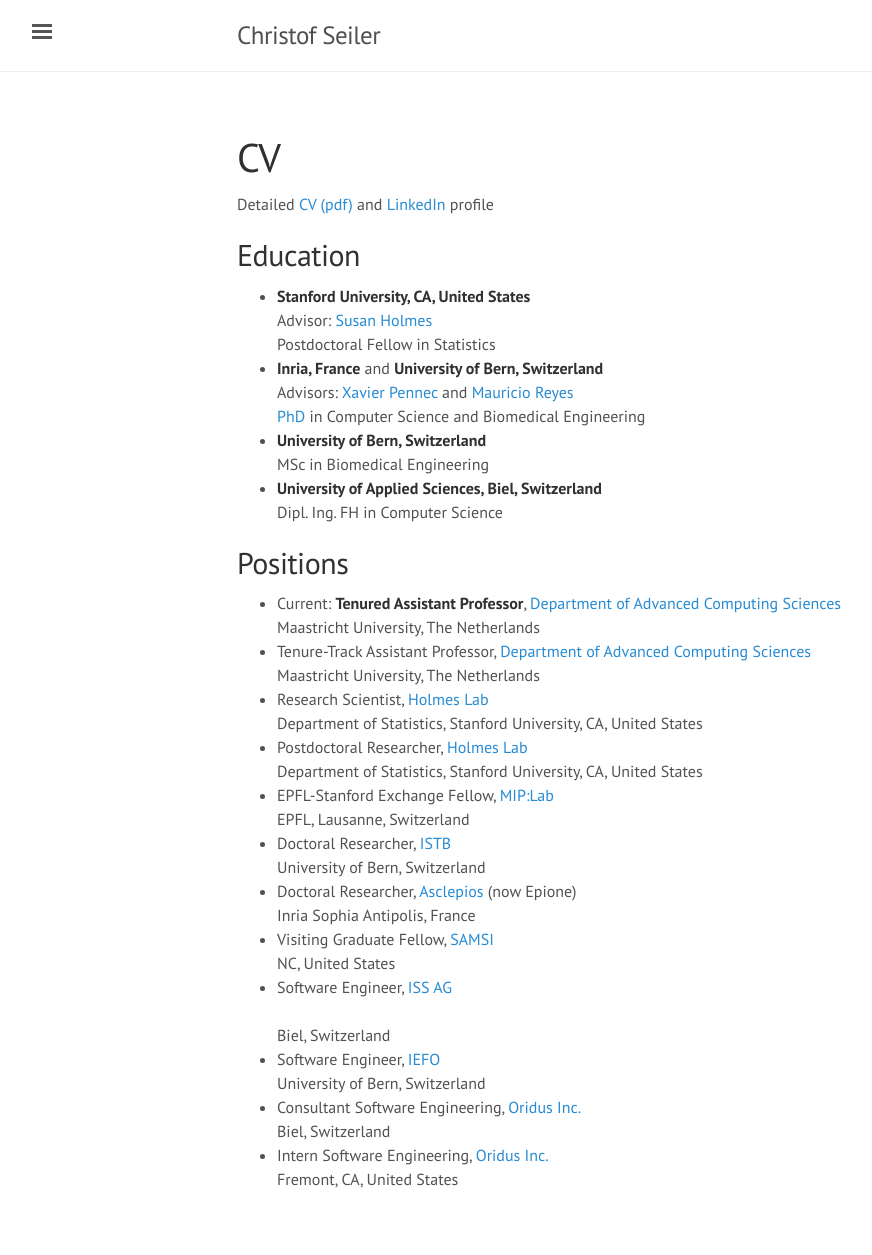
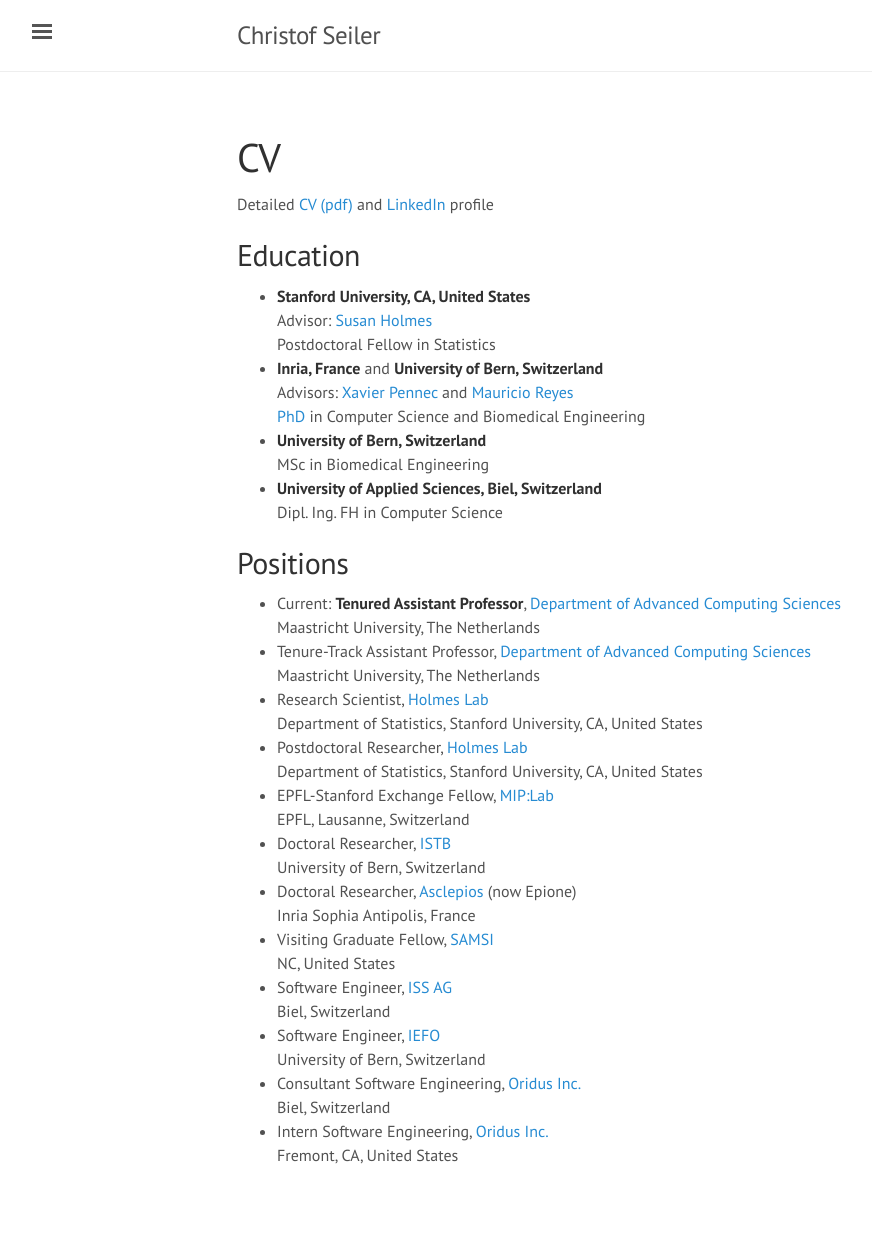
Before and after one commit to ChristofSeiler/ChristofSeiler.github.io, a Jekyll site: the page built from cv.md, in a window 1280 px wide. Shown: the whole page, without its empty margins (3-875 px from the left). Built offline with Jekyll 4.4.1, drawn with Linux system fonts in a browser that asks for light colours; after the commit the page ends 1231 px from its top, so only the background shows below that.

Commit message:
Update cv.md

```diff
--- a/cv.md
+++ b/cv.md
@@ -37,7 +37,7 @@
 * Visiting Graduate Fellow, [SAMSI](https://www.samsi.info/) <br>
 NC, United States
 * Software Engineer, [ISS AG](http://www.iss-ag.ch/en) <br>
-<br>Biel, Switzerland
+Biel, Switzerland
 * Software Engineer, [IEFO](http://www.swissrdl.unibe.ch/about_us/history/index_eng.html) <br>
 University of Bern, Switzerland
 * Consultant Software Engineering, [Oridus Inc.](https://www.bloomberg.com/research/stocks/private/snapshot.asp?privcapid=524394) <br>
```
